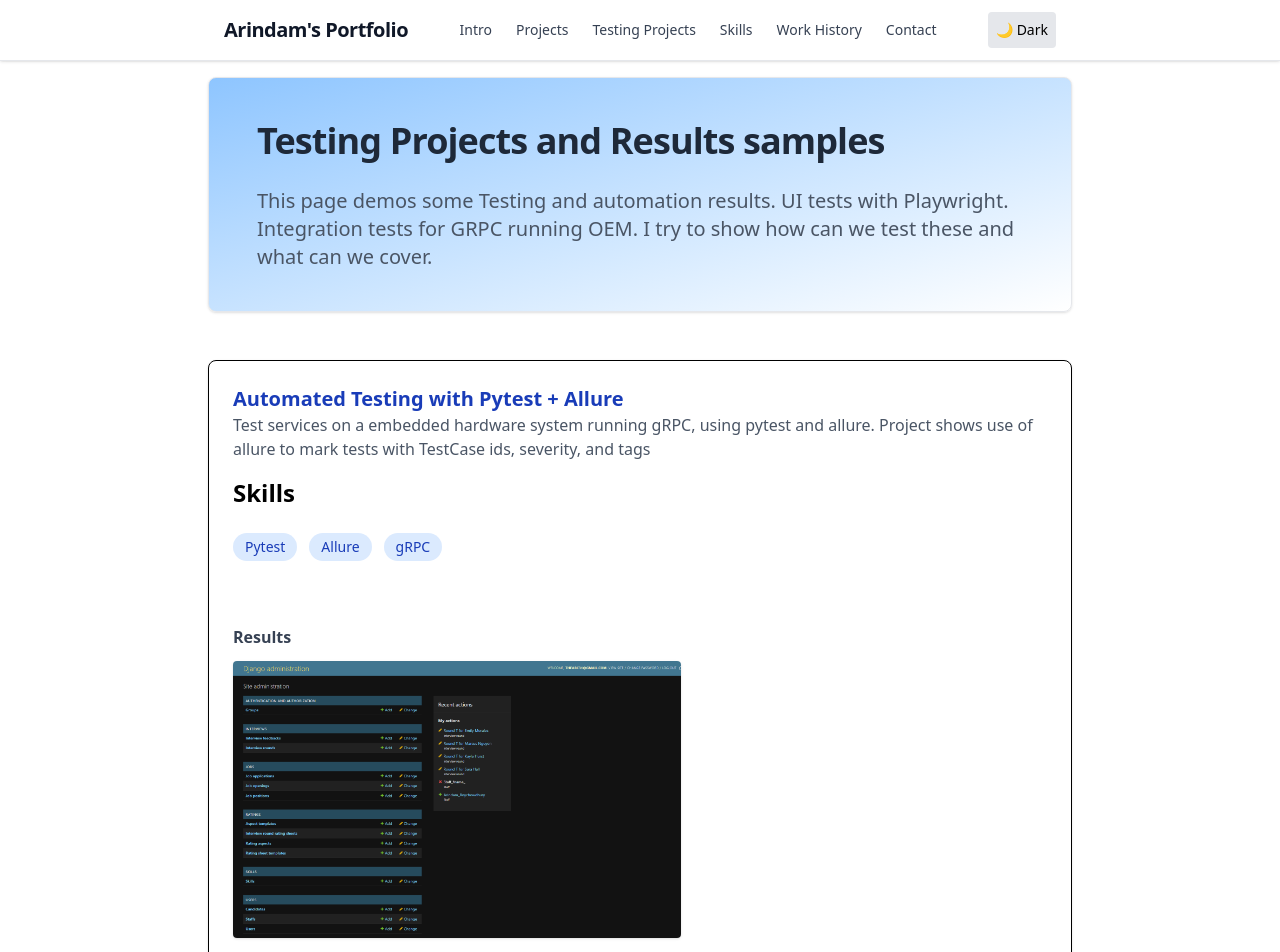
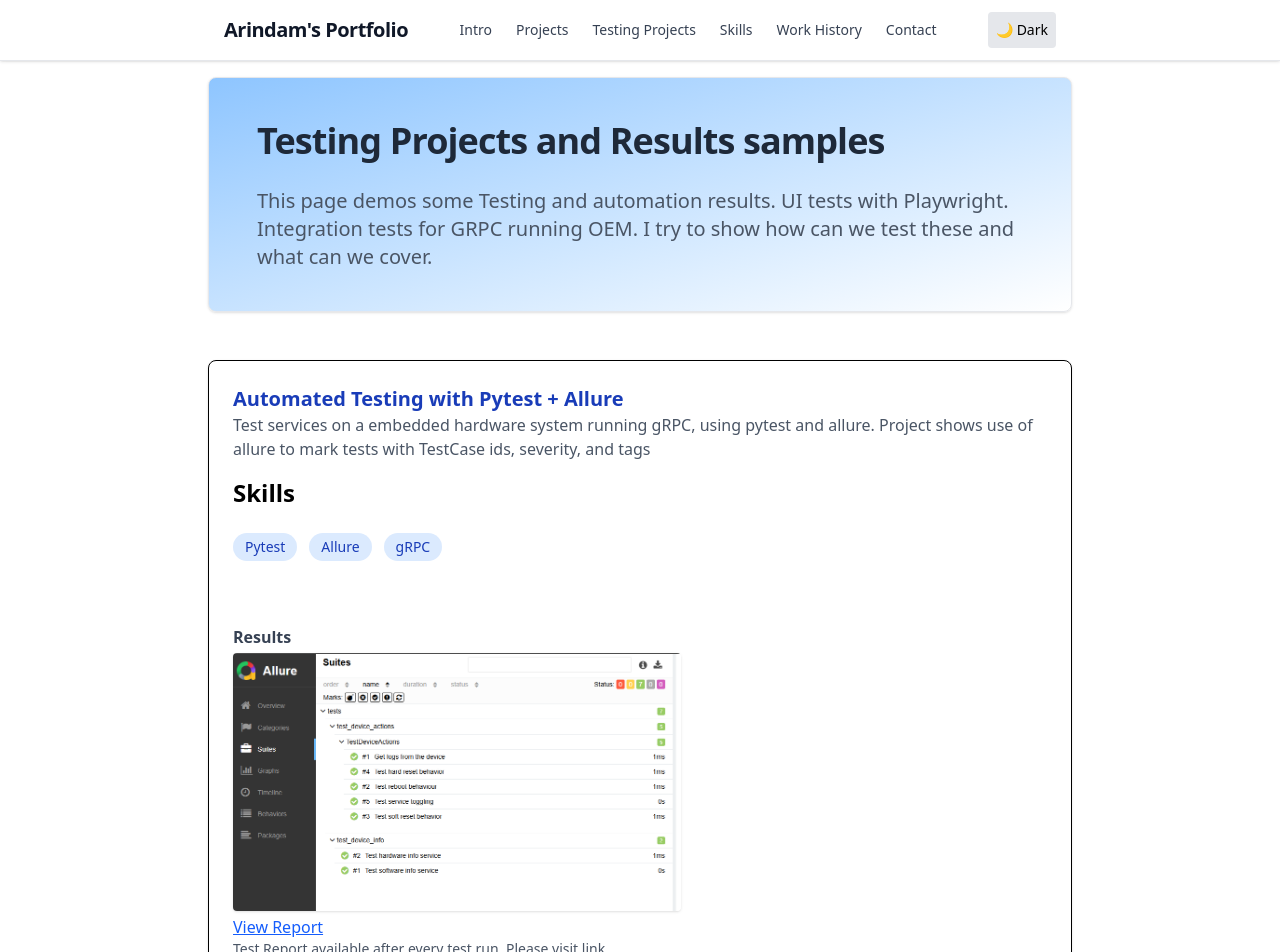
Before and after one commit to arindam31/arindam31.github.io, a React (Vite) app: page /testing-demos in a window 1280 px wide. Shown: the top 952 px of the page. Built offline with nearby package versions, Linux system fonts and the light colour scheme.

Commit message:
Test project details updated with new image

```diff
--- a/src/components/ResultSection.tsx
+++ b/src/components/ResultSection.tsx
@@ -4,7 +4,7 @@ export default function ResultSection({
   results: { type: "image" | "link" | "text"; content: string }[];
 }) {
   return (
-    <div className="space-y-3">
+    <div className="space-y-1">
       <h4 className="text-md font-semibold text-gray-700">Results</h4>
       {results.map((res, idx) => {
         if (res.type === "image") {
--- a/src/pages/TestingProjectsPage.tsx
+++ b/src/pages/TestingProjectsPage.tsx
@@ -23,17 +23,18 @@ export default function TestingProjecPage() {
           using pytest and allure. Project shows use of allure to mark tests with TestCase ids, severity, and tags"
           skills={["Pytest", "Allure", "gRPC"]}
           results={[
-            { type: "image", content: "/screenshots/imt/admin.png" },
+            { type: "image", content: "/screenshots/Pytest_Projects/grpc_test_suite.png" },
             {
               type: "link",
               content: "https://arindam31.github.io/PyTest_All_Examples/embedded_device_testing/",
             },
             {
               type: "text",
-              content: "Results available in allure report. Please visit link.",
+              content: "Test Report available after every test run. Please visit link.",
             },
           ]}
-          learnings="Allure integration with Pytest, tags for TestCase marking...I find this very useful in tracking test coverage."
+          learnings="Using Allure with Pytest provides better reports with more options for tagging tests.
+          I found this very useful in tracking test coverage."
         />
       </main>
     </>
```
Also changed, not shown: public/screenshots/Pytest_Projects/grpc_test_suite.png (added).
